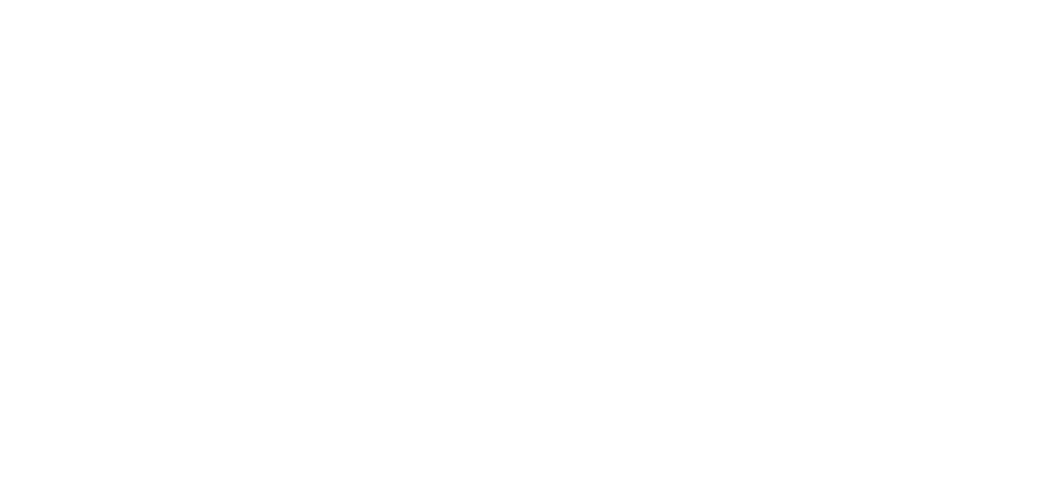
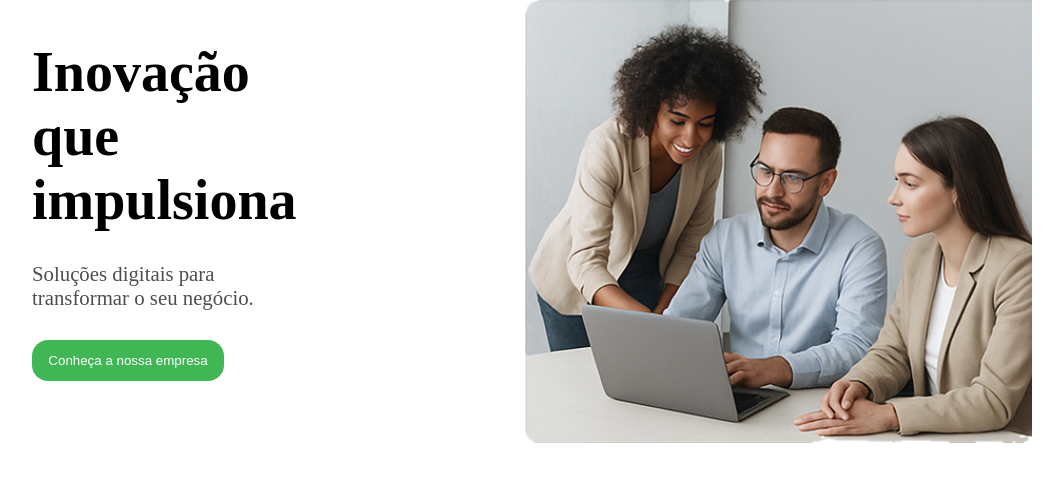
Before and after one commit to caiovictordev/landpage02, a plain HTML site: page index.html in a window 1280 px wide. Shown: the whole page, without its empty margins (108-1171 px from the left). Drawn offline with Linux system fonts and the light colour scheme.

Commit message:
Main finalizado e adicionado no index.html

```diff
--- a/index.html
+++ b/index.html
@@ -7,6 +7,13 @@
     <title>Document</title>
 </head>
 <body>
-
+    <main>
+        <div class="txtMain">
+            <h1>Inovação <br>que <br>impulsiona</h1>
+            <p>Soluções digitais para <br>transformar o seu negócio.</p>
+            <button class="btnMain">Conheça a nossa empresa</button>
+        </div>
+        <img src="src/assets/images/Image.png" alt="">
+    </main>
 </body>
 </html>
--- a/src/style/layout/global.css
+++ b/src/style/layout/global.css
@@ -0,0 +1,5 @@
+*{
+    margin: 0;
+    padding: 0;
+    box-sizing: border-box;
+}
--- a/src/style/layout/main.css
+++ b/src/style/layout/main.css
@@ -0,0 +1,29 @@
+main{
+    margin: 0 auto;
+    display: grid;
+    grid-template-columns: repeat(2, 1fr);
+    max-width: 1000px;
+}
+.txtMain{
+    width: 100%;
+    text-align: start;
+    display: flex;
+    flex-direction: column;
+    gap: 30px;
+    margin-top: 2.5rem;
+}
+.txtMain h1{
+    font-size: 3.5rem;
+}
+.txtMain p{
+    font-size: 1.3rem;
+    color: rgba(0, 0, 0, 0.699);
+}
+.btnMain{
+    width: 15vw;
+    padding: 0.8rem;
+    border-radius: 1rem;
+    background: #40B655;
+    border: none;
+    color: #fff;
+}
```
Also changed, not shown: src/assets/images/Image.png (added).
